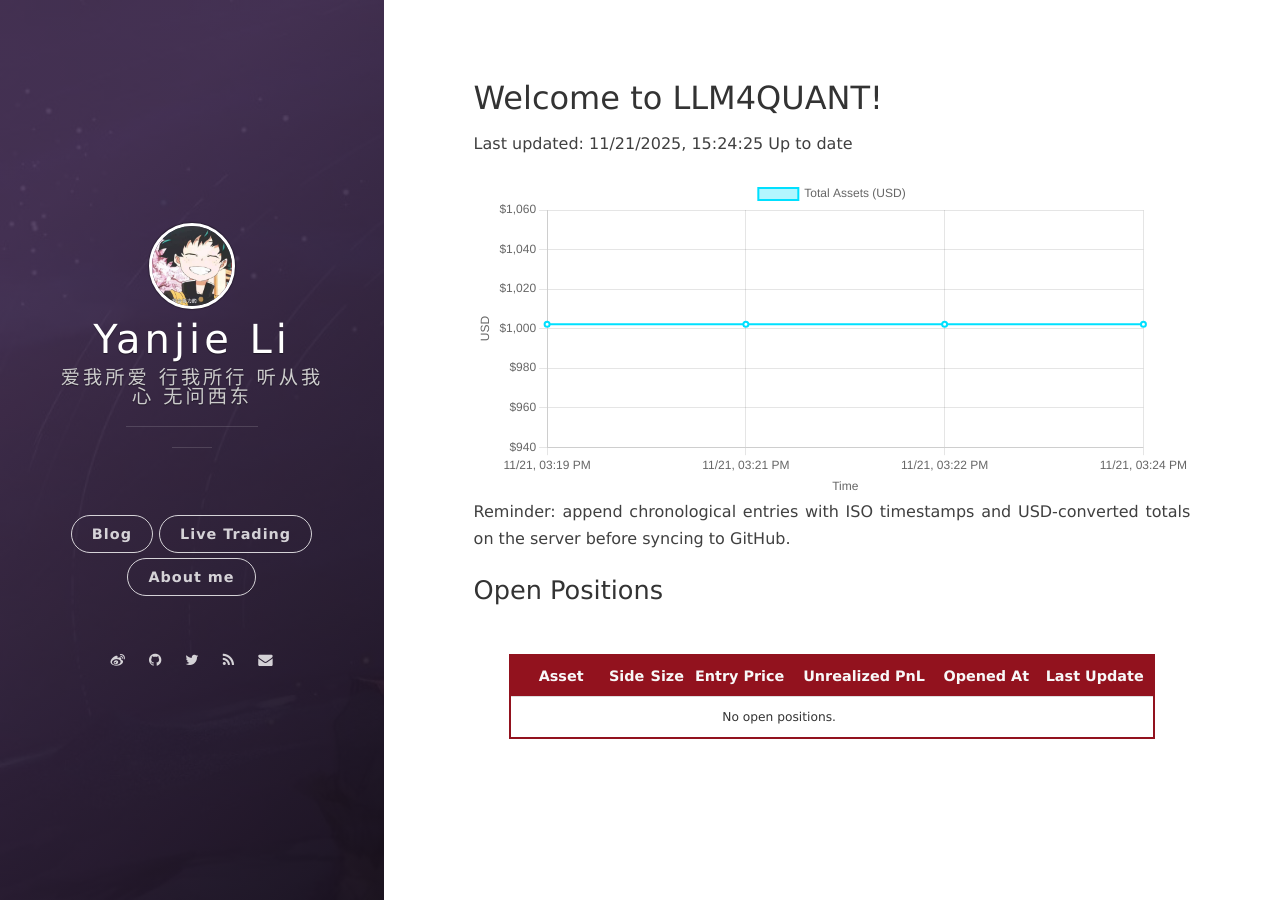
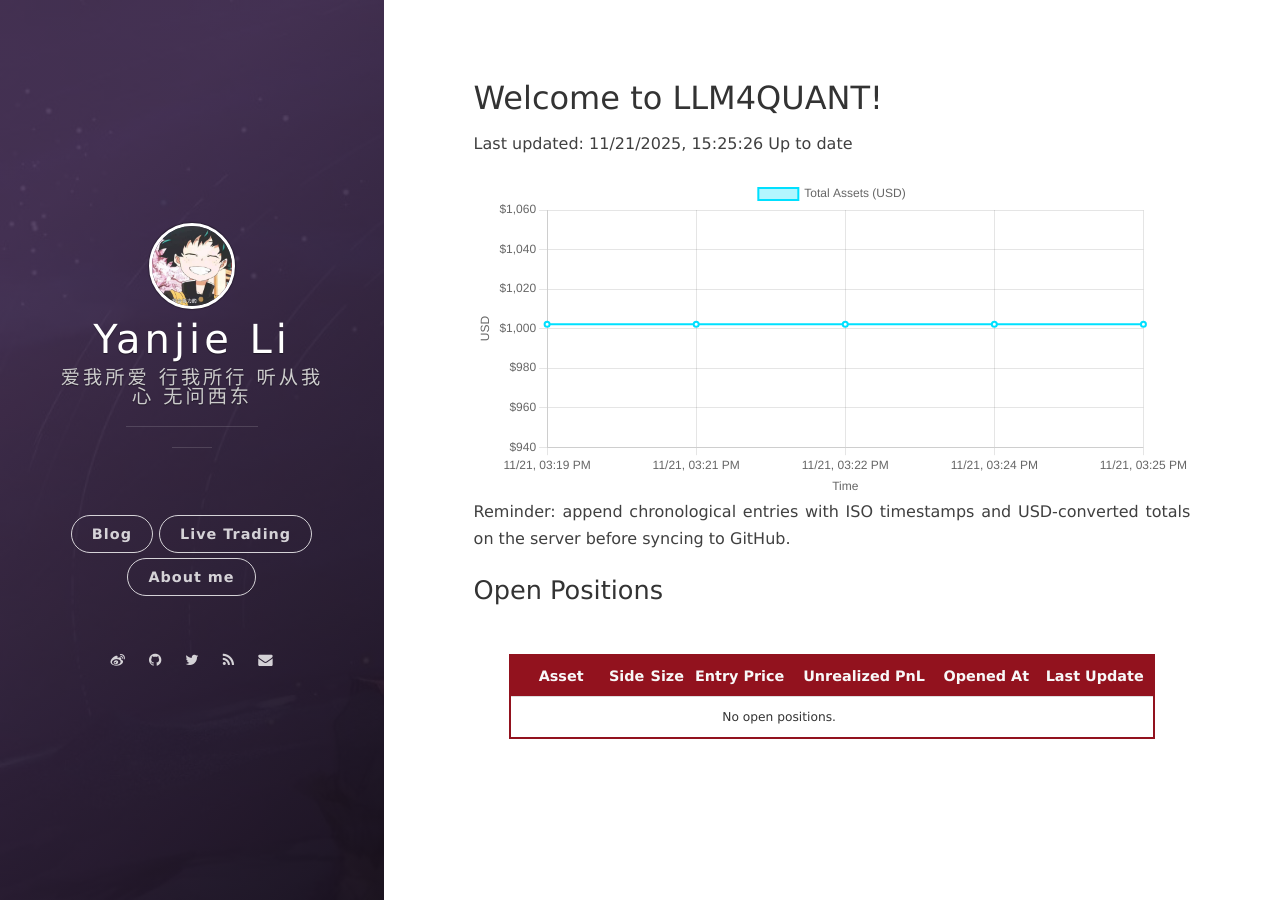
Before and after one commit to leeyegy/leeyegy.github.io, a Jekyll site: the page built from live-trading.html, in a window 1280 px wide. Built offline with Jekyll 4.4.1, drawn with Linux system fonts in a browser that asks for light colours; nearby versions of some CDN libraries.

Commit message:
AccountMonitor: update balance history 2025-11-21T23:25:26+08:00

```diff
--- a/assets/data/binance/balance-history.json
+++ b/assets/data/binance/balance-history.json
@@ -1,5 +1,5 @@
 {
-  "generatedAt": "2025-11-21T23:24:25+08:00",
+  "generatedAt": "2025-11-21T23:25:26+08:00",
   "asset": "total_usd_value",
   "history": [
     {
@@ -17,6 +17,10 @@
     {
       "timestamp": "2025-11-21T23:24:25+08:00",
       "totalUsd": 1002.16734911
+    },
+    {
+      "timestamp": "2025-11-21T23:25:26+08:00",
+      "totalUsd": 1002.16734911
     }
   ]
 }
```
